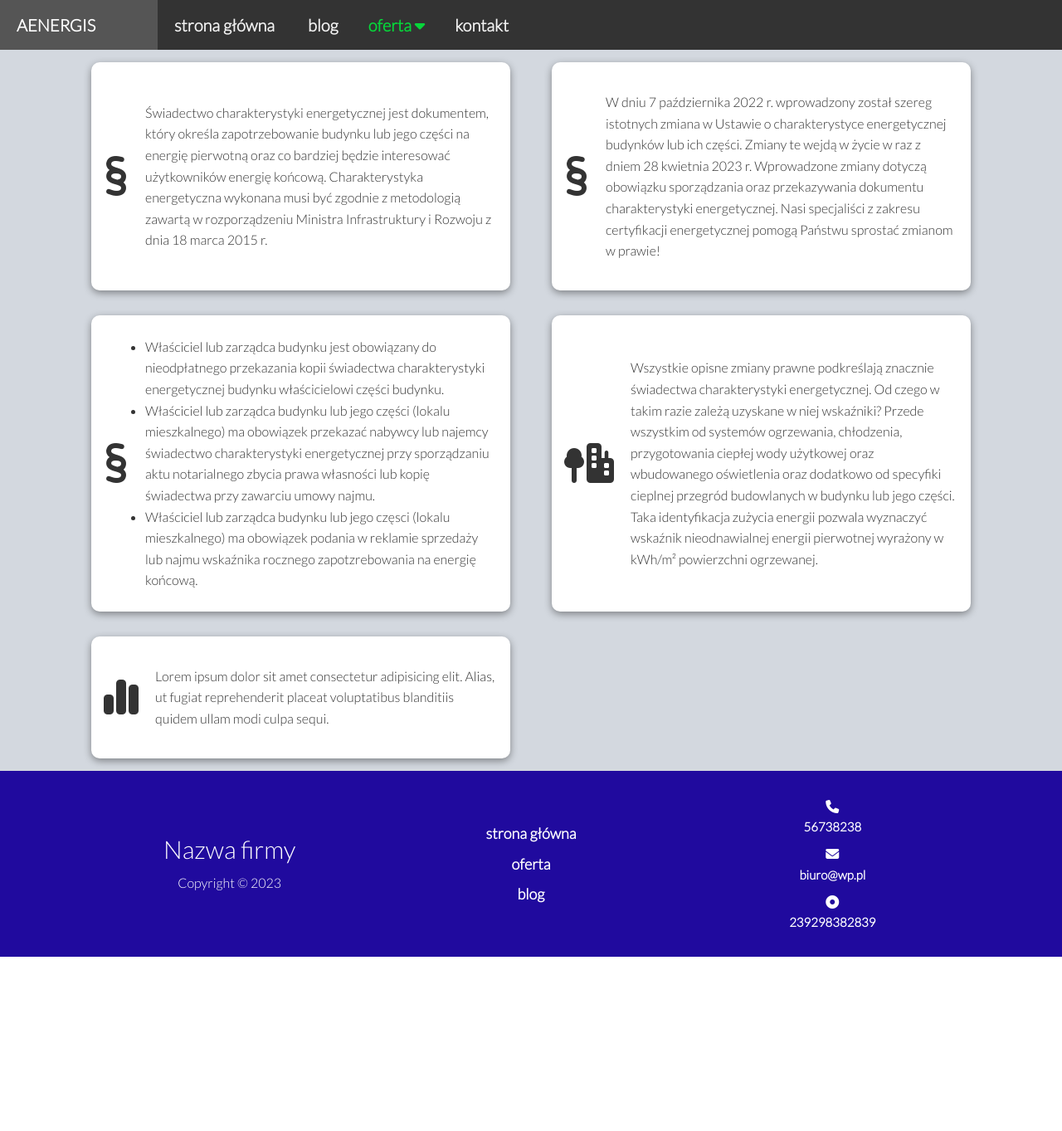
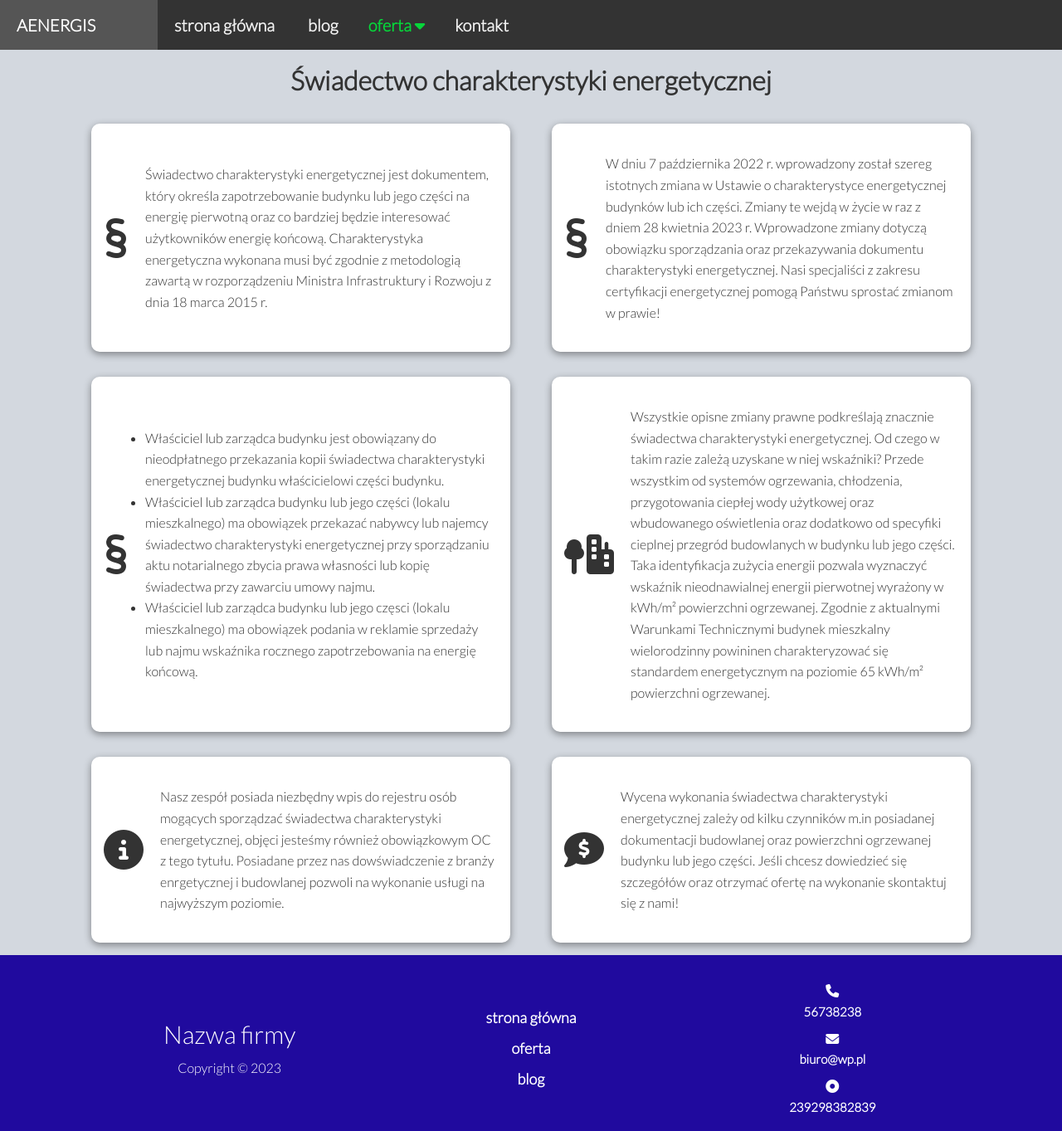
Before and after one commit to si2ko/energy_efficiency_website, a plain HTML site: page swiadectwo_charakterystyka.html in a window 1280 px wide. Shown: the whole page at 83% size. Before the commit the page ends 1153 px from the top, so only its background shows below. Drawn offline with Linux system fonts and the light colour scheme.

Commit message:
Add text.

```diff
--- a/swiadectwo_charakterystyka.html
+++ b/swiadectwo_charakterystyka.html
@@ -17,7 +17,8 @@
             <i class="fa fa-caret-down"></i>
           </button>
           <div class="dropdown-content">
-            <a href="swiadectwo_budynku.html">Projektowa charakterystyka energetyczna</a>
+            <a href="#" class="active1">Świadectwo charakterystyki energetycznej</a>
+            <a href="projektowana_charakterystyka.html">Projektowa charakterystyka energetyczna</a>
             <a href="#">Audyt energetyczny</a>
             <a href="#">Audyt energetyczny przedsiębiorstwa</a>
             <a href="#">Audyt remontowy</a>
@@ -39,6 +40,7 @@
     </script>
 
     <!--Main text-->
+    <h1 style="text-align: center;background-color: #d3d8df;margin: 0;padding: 18px;font-size: 32px;font-weight: bold;">Świadectwo charakterystyki energetycznej</h1>
     <section class="miesko">
         <div class="container grid">
             <div class="card flex">
@@ -57,16 +59,20 @@
                 <ul style="list-style-type: disc;">
                     <li>Właściciel lub zarządca budynku jest obowiązany do nieodpłatnego przekazania kopii świadectwa charakterystyki energetycznej budynku właścicielowi części budynku.</li>
                     <li>Właściciel lub zarządca budynku lub jego części (lokalu mieszkalnego) ma obowiązek przekazać nabywcy lub najemcy świadectwo charakterystyki energetycznej przy sporządzaniu aktu notarialnego zbycia prawa własności lub kopię świadectwa przy zawarciu umowy najmu.</li>
-                    <li>Właściciel lub zarządca budynku lub jego częsci (lokalu mieszkalnego) ma obowiązek podania w reklamie sprzedaży lub najmu wskaźnika rocznego zapotzrebowania na energię końcową.</li>
+                    <li>Właściciel lub zarządca budynku lub jego częsci (lokalu mieszkalnego) ma obowiązek podania w reklamie sprzedaży lub najmu wskaźnika rocznego zapotrzebowania na energię końcową.</li>
                 </ul>
             </div>
             <div class="card flex">
                 <i class="fa-solid fa-tree-city fa-3x"></i>
-                <p>Wszystkie opisne zmiany prawne podkreślają znacznie świadectwa charakterystyki energetycznej. Od czego w takim razie zależą uzyskane w niej wskaźniki? Przede wszystkim od systemów ogrzewania, chłodzenia, przygotowania ciepłej wody użytkowej oraz wbudowanego oświetlenia oraz dodatkowo od specyfiki cieplnej przegród budowlanych w budynku lub jego części. Taka identyfikacja zużycia energii pozwala wyznaczyć wskaźnik nieodnawialnej energii pierwotnej wyrażony w kWh/m&#178; powierzchni ogrzewanej. </p>
+                <p>Wszystkie opisne zmiany prawne podkreślają znacznie świadectwa charakterystyki energetycznej. Od czego w takim razie zależą uzyskane w niej wskaźniki? Przede wszystkim od systemów ogrzewania, chłodzenia, przygotowania ciepłej wody użytkowej oraz wbudowanego oświetlenia oraz dodatkowo od specyfiki cieplnej przegród budowlanych w budynku lub jego części. Taka identyfikacja zużycia energii pozwala wyznaczyć wskaźnik nieodnawialnej energii pierwotnej wyrażony w kWh/m&#178; powierzchni ogrzewanej. Zgodnie z aktualnymi Warunkami Technicznymi budynek mieszkalny wielorodzinny powininen charakteryzować się standardem energetycznym na poziomie 65 kWh/m&#178; powierzchni ogrzewanej.  </p>
             </div>
             <div class="card flex">
-                <i class="fa-solid fa-chart-simple fa-3x"></i>
-                <p>Lorem ipsum dolor sit amet consectetur adipisicing elit. Alias, ut fugiat reprehenderit placeat voluptatibus blanditiis quidem ullam modi culpa sequi.</p>
+                <i class="fa-solid fa-circle-info fa-3x"></i>
+                <p>Nasz zespół posiada niezbędny wpis do rejestru osób mogących sporządzać świadectwa charakterystyki energetycznej, objęci jesteśmy również obowiązkowym OC z tego tytułu. Posiadane przez nas dowświadczenie z branży enrgetycznej i budowlanej pozwoli na wykonanie usługi na najwyższym poziomie.</p>
+            </div>
+            <div class="card flex">
+                <i class="fa-solid fa-comment-dollar fa-3x"></i>
+                <p>Wycena wykonania świadectwa charakterystyki energetycznej zależy od kilku czynników m.in posiadanej dokumentacji budowlanej oraz powierzchni ogrzewanej budynku lub jego części. Jeśli chcesz dowiedzieć się szczegółów oraz otrzymać ofertę na wykonanie skontaktuj się z nami!</p>
             </div>
         </div>
     </section>
```
